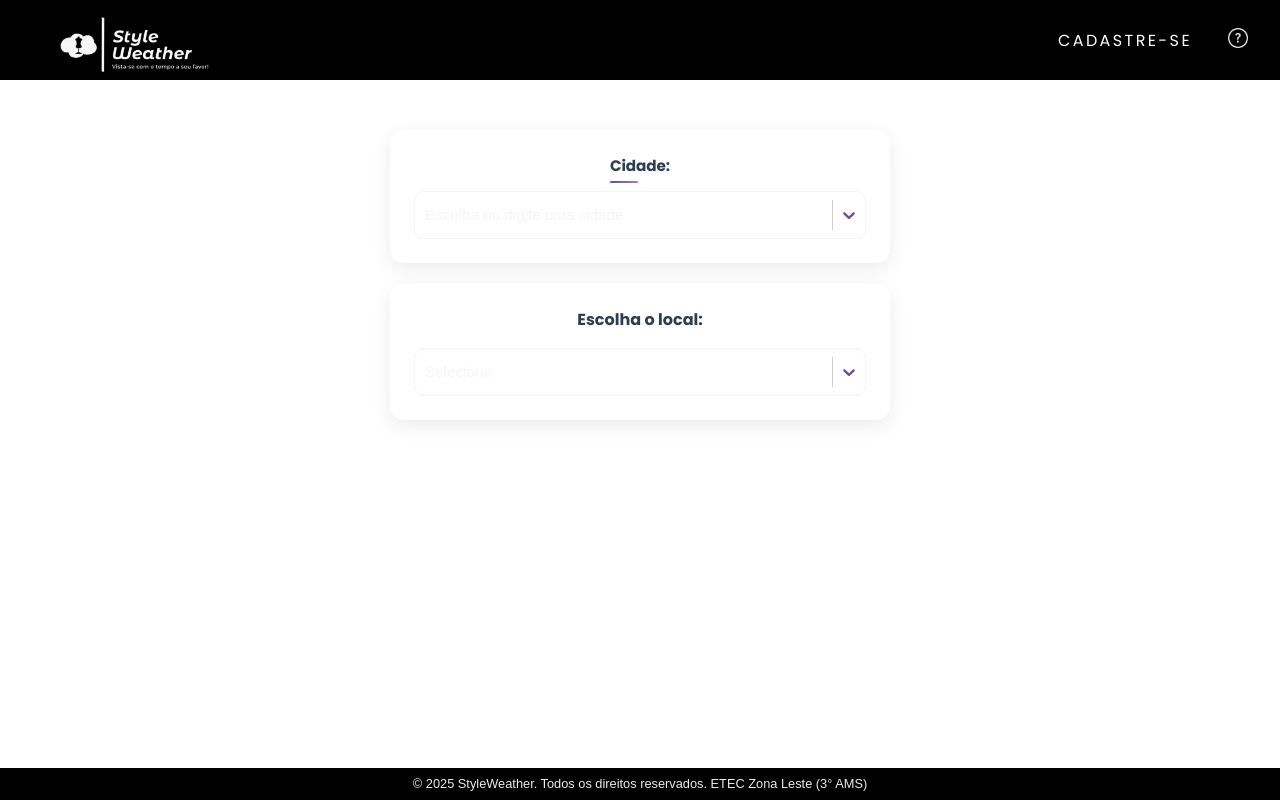
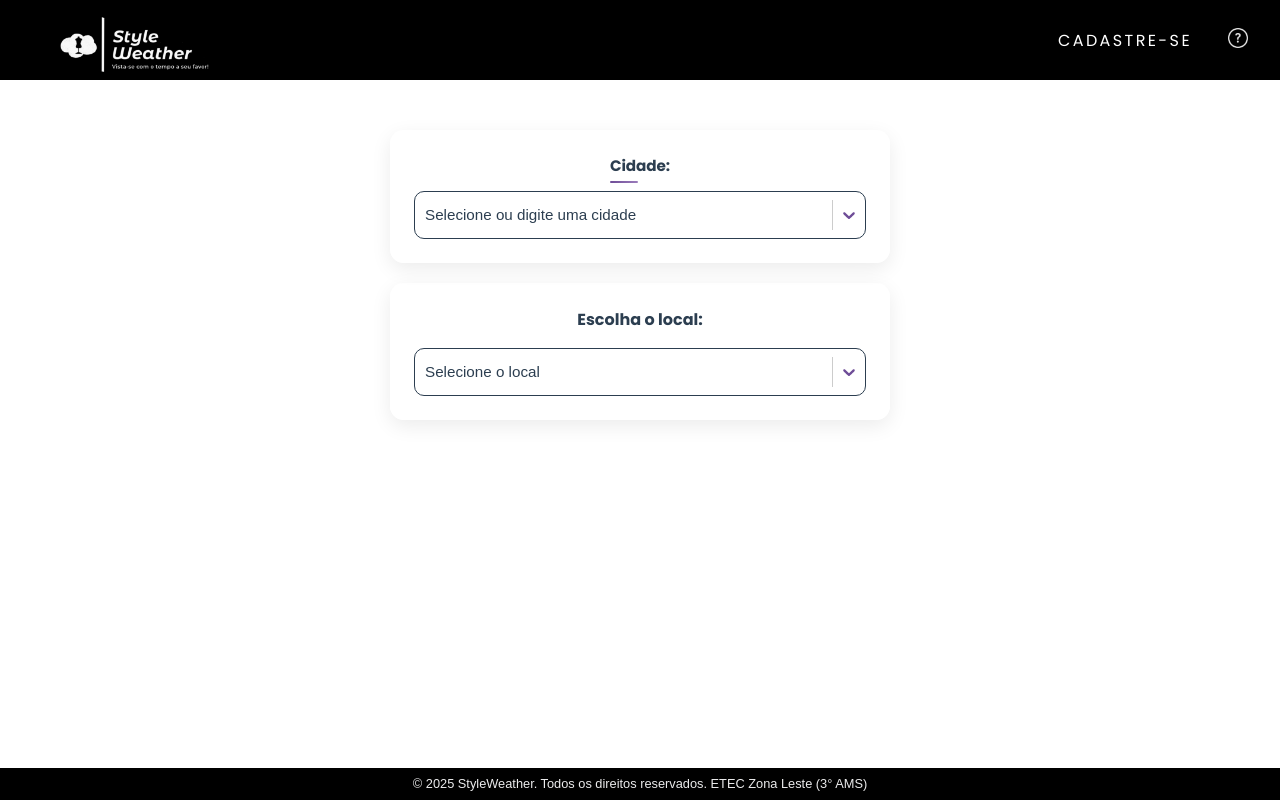
Before and after one commit to Kakventura/StyleWeather-Project, a React (Vite) app in the folder StyleWeather/: page / in a window 1280 px wide. Built offline with nearby package versions, Linux system fonts and the light colour scheme; no server answers; a web font is replaced by a local one.

Commit message:
Adicionando Estilização

```diff
--- a/StyleWeather/package.json
+++ b/StyleWeather/package.json
@@ -25,7 +25,7 @@
     "react-feather": "^2.0.10",
     "react-router-dom": "^7.5.3",
     "react-select": "^5.10.1",
-    "sweetalert2": "^11.21.0"
+    "sweetalert2": "^11.6.13"
   },
   "devDependencies": {
     "@eslint/js": "^9.22.0",
--- a/StyleWeather/src/componentes/CardClima/CardClima.module.css
+++ b/StyleWeather/src/componentes/CardClima/CardClima.module.css
@@ -150,6 +150,7 @@
         padding: 20px;
         max-width: 90%;
         min-width: 350px !important;
+        box-shadow: 0 4px 12px rgba(0, 0, 0, 0);
    }
     .titulo {
         font-size: 22px;
--- a/StyleWeather/src/componentes/FiltroCidade/FiltroCidade.jsx
+++ b/StyleWeather/src/componentes/FiltroCidade/FiltroCidade.jsx
@@ -52,7 +52,7 @@ const FiltroCidade = () => {
                     onChange={handleSelect}
                     onCreateOption={handleCreate}
                     value={cidadeSelecionada ? { label: cidadeSelecionada, value: cidadeSelecionada } : null}
-                    placeholder="Escolha ou digite uma cidade"
+                    placeholder="Selecione ou digite uma cidade"
                     isClearable
                     classNamePrefix="select"
                     menuPlacement="auto"
--- a/StyleWeather/src/componentes/FiltroCidade/FiltroCidade.module.css
+++ b/StyleWeather/src/componentes/FiltroCidade/FiltroCidade.module.css
@@ -1,6 +1,4 @@
 @import url('https://fonts.googleapis.com/css2?family=Poppins:wght@600;700&display=swap');
-
-
 
 .filtroContainer {
     display: flex;
@@ -56,7 +54,7 @@
 .selectContainer :global(.select__control) {
     min-height: 48px;
     border-radius: 10px;
-    border: 1px solid var(--cinza-claro);
+    border: 1px solid var(--cinza-escuro);
     font-size: 0.95rem;
     background-color: var(--branco);
     transition: all 0.3s cubic-bezier(0.16, 1, 0.3, 1);
@@ -109,7 +107,7 @@
 .selectContainer :global(.select__placeholder) {
     text-align: left;
     width: 100%;
-    color: var(--cinza-claro); /* Ou outra cor que combine */
+    color: var(--cinza-escuro);
     font-size: 0.95rem;
     align-self: flex-start;
     margin-top: auto;
--- a/StyleWeather/src/componentes/FiltroLugar/FiltroLugar.jsx
+++ b/StyleWeather/src/componentes/FiltroLugar/FiltroLugar.jsx
@@ -80,7 +80,7 @@ const FiltroLugar = () => {
                     options={opcoesLugar}
                     value={opcoesLugar.find(opt => opt.value === lugarSelecionado)}
                     onChange={(selectedOption) => setLugarSelecionado(selectedOption?.value)}
-                    placeholder="Selecione"
+                    placeholder="Selecione o local"
                     classNamePrefix="select"
                     onMenuOpen={() => handleMenuChange(true)} // Quando o menu abrir
                     onMenuClose={() => handleMenuChange(false)} // Quando o menu fechar
--- a/StyleWeather/src/componentes/FiltroLugar/FiltroLugar.module.css
+++ b/StyleWeather/src/componentes/FiltroLugar/FiltroLugar.module.css
@@ -41,7 +41,7 @@
 .selectContainer :global(.select__control) {
     min-height: 48px;
     border-radius: 10px;
-    border: 1px solid var(--cinza-claro);
+    border: 1px solid var(--cinza-escuro);
     font-size: 0.95rem;
     background-color: var(--branco);
     transition: all 0.3s cubic-bezier(0.16, 1, 0.3, 1);
@@ -94,7 +94,7 @@
 .selectContainer :global(.select__placeholder) {
     text-align: left;
     width: 100%;
-    color: var(--cinza-claro);
+    color: var(--cinza-escuro);
     font-size: 0.95rem;
     align-self: flex-start;
     margin-top: auto;
```
Also changed, not shown: 1 other file (tests, documents, lock files or other folders).
